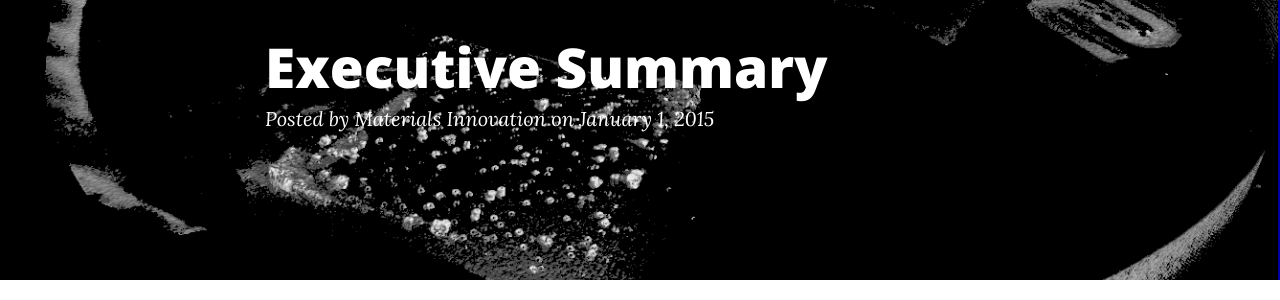
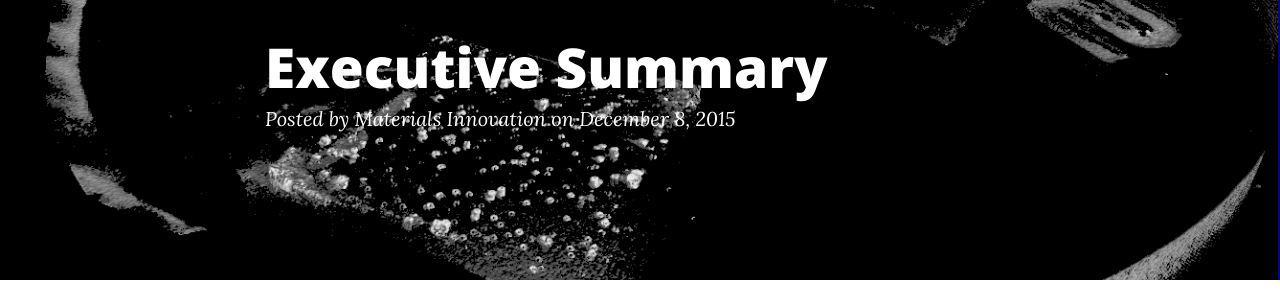
Before and after one commit to Materials-Informatics-Class-Fall2015/MIC-Microparticle-distribution, a Jekyll site: the page built from _posts/2015-12-08-ExecutiveSummary.md, in a window 1280 px wide and 900 px high. Shown: the part 133-433 px from the top of the window. Built offline with Jekyll 4.4.1, drawn with Linux system fonts in a browser that asks for light colours; nearby versions of some CDN libraries; comment, search, counter and statistics services are not loaded; part of the change alters nothing that is shown; some of the changed text lies outside the part shown.

Commit message:
Published with MATIN Flavored StackEdit

```diff
--- a/_posts/2015-12-08-ExecutiveSummary.md
+++ b/_posts/2015-12-08-ExecutiveSummary.md
@@ -1,7 +1,7 @@
 ---
 layout:     	post
 title:      	Executive Summary
-date:       	2015-01-01 12:00
+date:       	2015-12-08 12:33
 author:     	Materials Innovation
 tags:         result
 ---
```
